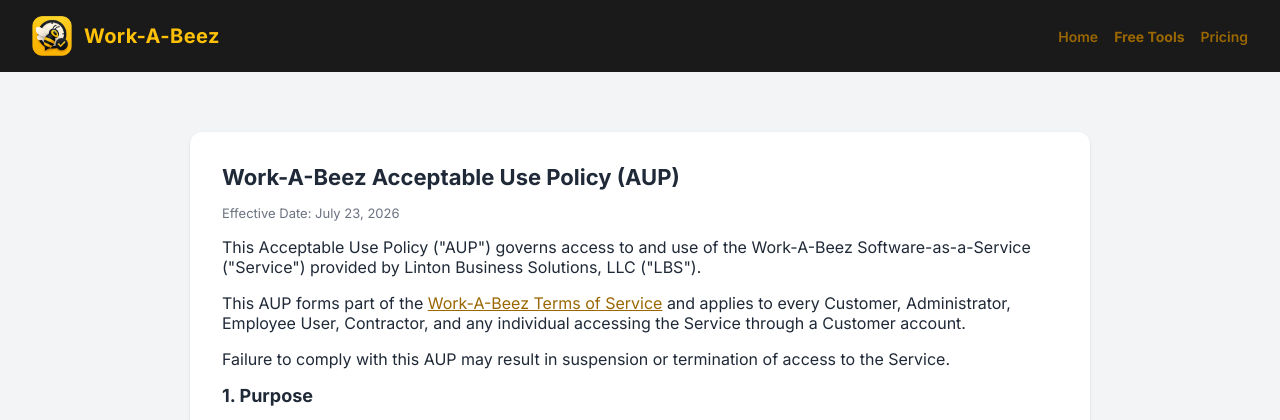
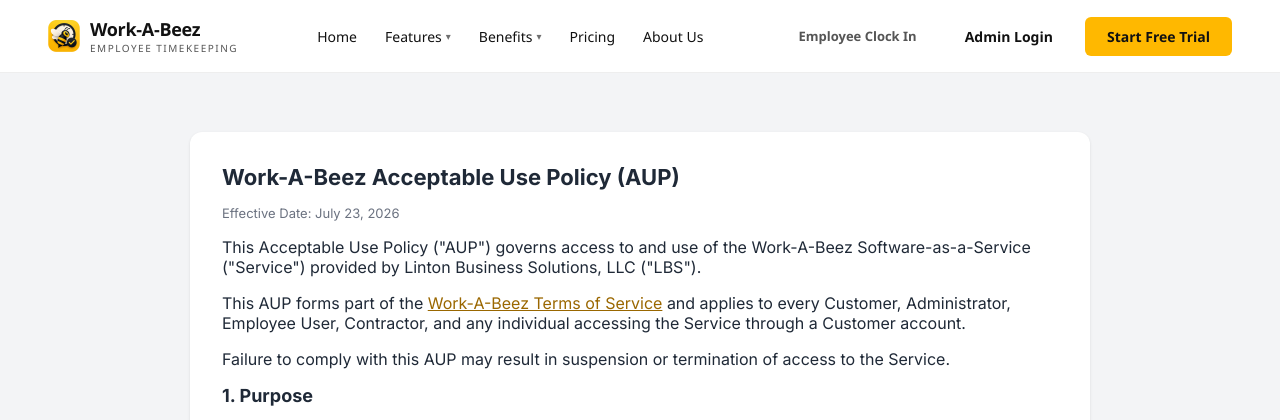
Before and after one commit to LBSconnect/Work-A-Bee, a Flask app: page /aup in a window 1280 px wide. Shown: the top 420 px of the page. Run offline with Flask 3, Linux system fonts and the light colour scheme; parts of the project's set-up code (start-up, migrations or seed data) failed here and were passed over; some libraries are stand-ins or nearby versions.

Commit message:
UI: align shared public navigation with main site

```diff
--- a/templates/base.html
+++ b/templates/base.html
@@ -13,6 +13,58 @@
   <link href="https://fonts.googleapis.com/css2?family=Inter:wght@400;500;600;700&display=swap" rel="stylesheet">
   <link rel="stylesheet" href="{{ url_for('static', filename='style.css') }}">
   {% block head_extra %}{% endblock %}
+  <style>
+    /* Shared public navigation mirrors the main Work-A-Beez marketing site. */
+    .public-nav {
+      display:flex;
+      align-items:center;
+      justify-content:space-between;
+      gap:20px;
+      padding:0 48px;
+      height:72px;
+      background:#fff;
+      box-shadow:0 1px 0 #eee;
+      position:sticky;
+      top:0;
+      z-index:100;
+      font-family:'Segoe UI',system-ui,-apple-system,sans-serif;
+    }
+    .public-nav a { text-decoration:none; color:#111; }
+    .public-nav-logo { display:flex; align-items:center; gap:10px; flex-shrink:0; }
+    .public-nav-logo img { height:32px; width:auto; display:block; }
+    .public-nav-logo-text { display:flex; flex-direction:column; }
+    .public-nav-logo-text strong { font-size:18px; font-weight:800; letter-spacing:-.3px; }
+    .public-nav-logo-text span { font-size:10px; letter-spacing:1.5px; text-transform:uppercase; color:#555; }
+    .public-nav-links { display:flex; gap:28px; align-items:center; }
+    .public-nav-links a { font-size:14px; font-weight:500; display:flex; align-items:center; gap:4px; }
+    .public-nav-links .arrow { font-size:10px; opacity:.6; }
+    .public-nav-actions { display:flex; align-items:center; gap:16px; }
+    .public-nav-ghost { font-size:14px; font-weight:600; padding:8px 16px; white-space:nowrap; }
+    .public-nav-trial {
+      background:#FFB800;
+      color:#111;
+      font-size:14px;
+      font-weight:700;
+      padding:10px 22px;
+      border-radius:6px;
+      display:inline-flex;
+      align-items:center;
+      white-space:nowrap;
+    }
+    .public-nav-trial:hover { background:#e6a600; }
+    @media (max-width:960px) {
+      .public-nav { padding:0 24px; }
+      .public-nav-links { display:none; }
+    }
+    @media (max-width:600px) {
+      .public-nav { flex-wrap:wrap; height:auto; padding:12px 20px; row-gap:10px; }
+      .public-nav-logo-text span { display:none; }
+      .public-nav-logo-text strong { font-size:15px; white-space:nowrap; }
+      .public-nav-actions { width:100%; justify-content:center; gap:10px; flex-wrap:wrap; }
+      .public-nav-ghost { font-size:12px; padding:6px 8px; }
+      .public-nav-trial { font-size:12px; padding:8px 14px; }
+    }
+  </style>
   {% if request.path.startswith('/tools/') %}
   <style>
     /* Keep every individual calculator on one consistent readable column. */
@@ -33,17 +85,29 @@
   {% endif %}
 </head>
 <body>
-  <header class="site-header" style="display:flex;align-items:center;justify-content:space-between;gap:20px;">
-    <a href="{{ url_for('clock_home') }}" class="site-header-brand">
+  <nav class="public-nav" aria-label="Public navigation">
+    <a href="/" class="public-nav-logo">
       <img src="{{ url_for('static', filename='logo-workabee.png') }}" alt="Work-A-Beez">
-      <span class="site-header-brand-name">Work-A-Beez</span>
+      <span class="public-nav-logo-text">
+        <strong>Work-A-Beez</strong>
+        <span>Employee Timekeeping</span>
+      </span>
     </a>
-    <nav aria-label="Public navigation" style="display:flex;align-items:center;gap:16px;flex-wrap:wrap;">
-      <a href="/" style="font-size:14px;font-weight:600;text-decoration:none;">Home</a>
-      <a href="/tools" style="font-size:14px;font-weight:700;text-decoration:none;">Free Tools</a>
-      <a href="/pricing" style="font-size:14px;font-weight:600;text-decoration:none;">Pricing</a>
-    </nav>
-  </header>
+
+    <div class="public-nav-links">
+      <a href="/">Home</a>
+      <a href="/#features">Features <span class="arrow">▾</span></a>
+      <a href="/#why-businesses">Benefits <span class="arrow">▾</span></a>
+      <a href="/pricing">Pricing</a>
+      <a href="https://www.lbsconnect.net/index.html" target="_blank" rel="noopener">About Us</a>
+    </div>
+
+    <div class="public-nav-actions">
+      <a href="/staff/login" class="public-nav-ghost" style="font-size:13px;color:#555;">Employee Clock In</a>
+      <a href="/admin/login" class="public-nav-ghost">Admin Login</a>
+      <a href="/signup" class="public-nav-trial">Start Free Trial</a>
+    </div>
+  </nav>
 
   <div class="wrap {% block wrapclass %}{% endblock %}">
     {% with messages = get_flashed_messages() %}
```
